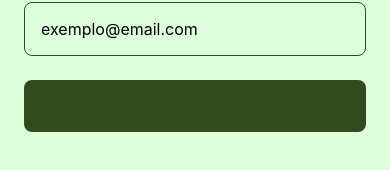
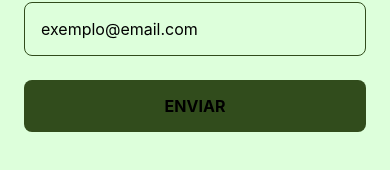
Before and after one commit to stellacarv/obratrack, a React Native app: screen /EnviarEmail in a window 390 px wide. Shown: the part 228-398 px from the top of the page. Built offline with nearby package versions, Linux system fonts and the light colour scheme.

Commit message:
Alteração de cor do texto do botão/ EnviarEmail

```diff
--- a/src/screens/EnviarEmail/style.ts
+++ b/src/screens/EnviarEmail/style.ts
@@ -49,7 +49,7 @@ const styles = StyleSheet.create({
     alignItems: 'center',
   },
   buttonText: {
-    color: '#314C1C',
+    color: '#fffff',
     fontSize: 16,
     fontWeight: 'bold',
   },
```
